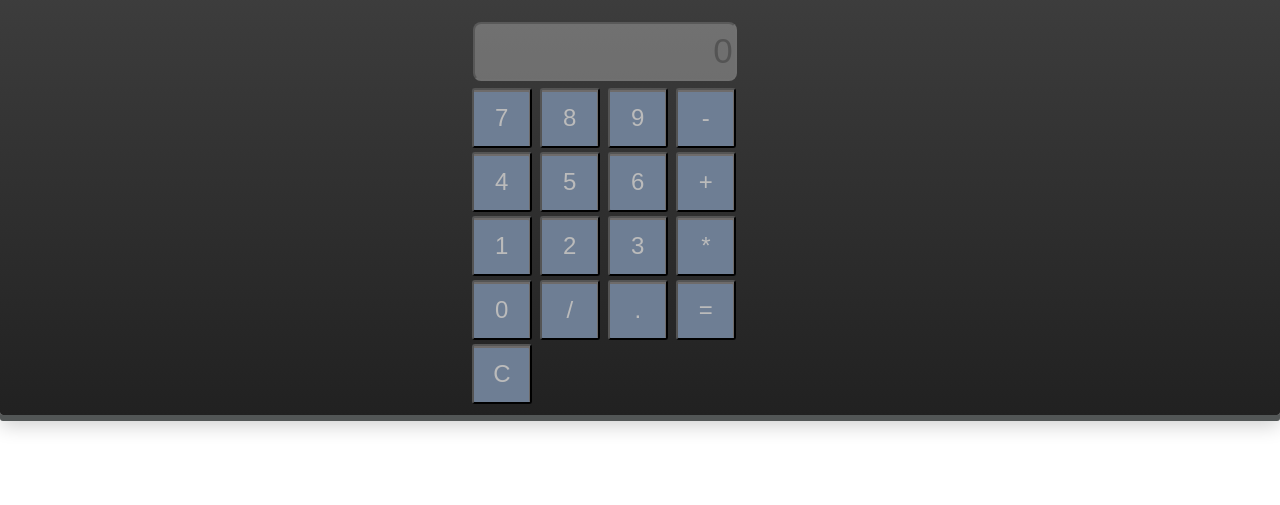
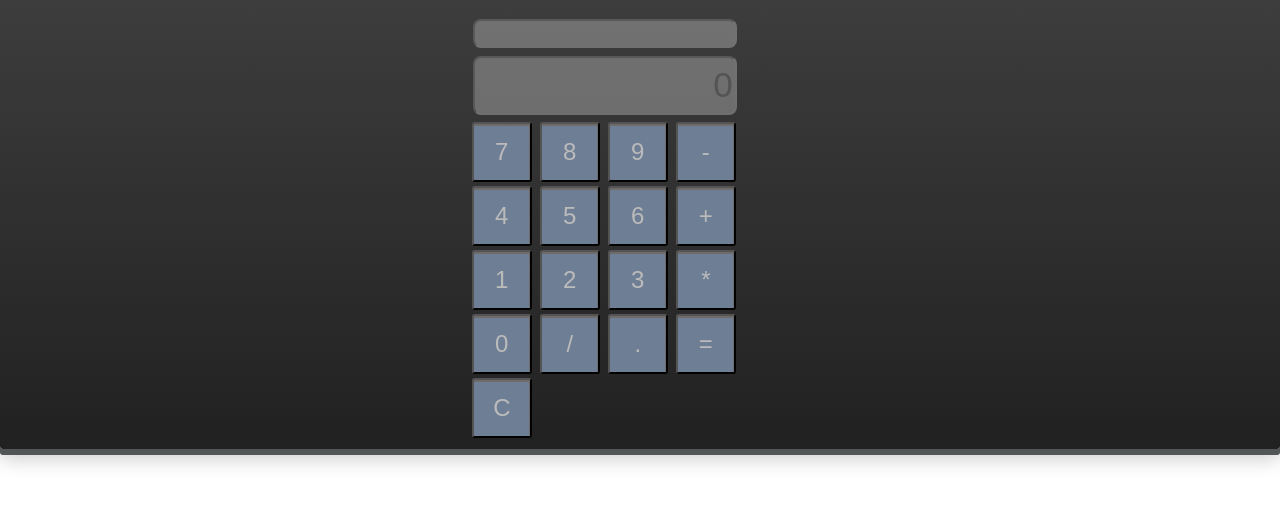
Before and after one commit to 87maza/calculator, a plain HTML site: page index.html in a window 1280 px wide. Shown: the part 81-586 px from the top of the page. Drawn offline with Linux system fonts and the light colour scheme.

Commit message:
added 2nd screen for calculation display

```diff
--- a/css/style.css
+++ b/css/style.css
@@ -16,6 +16,18 @@ body{
 form{
 
 }
+#screen2 {
+    width: 256px;
+    height: 23px;
+    text-align: right;
+    font-size: 18px;
+    border-radius: 8px;
+    margin: 3px;
+    margin-bottom:5px;
+    display: block;
+
+}
+
 #screen {
     width: 256px;
     height: 53px;
@@ -24,6 +36,7 @@ form{
     border-radius: 8px;
     margin: 3px;
     margin-bottom:5px;
+
 }
 
 input:focus {
--- a/index.html
+++ b/index.html
@@ -12,7 +12,7 @@
 	<div class="calculator">
 		<form>
 			<h1>MartinSoft CalculatorJS</h1>
-			<!-- <input name="screen" id="screen2" disabled> to show equation text-->
+			 <input name="screen" id="screen2" disabled>
 			<input name="screen" id="screen" disabled>
 			<br>
 			<input type="button" id="button" value="7" onClick="printToScreen('7')">
--- a/js/script.js
+++ b/js/script.js
@@ -1,4 +1,5 @@
 var display = document.getElementById("screen");  //grabs input screen stores it in a variable
+var cons = document.getElementById("screen2");
 display.value = "0";
 var result;  //establish this variable for the calculate() function
 var num1, num2;
@@ -23,6 +24,7 @@ function printToScreen(x){
 		display.value = '';
 	}
 	display.value += x;
+	cons.value += x;
 	//+= because you concatenate the strings when x is greater than single digits
 	//function will concatenate the numbers as strings and log onto the screen  tied to onclick() html
 }
@@ -33,6 +35,7 @@ add.addEventListener('click', function(){
 	num1 = parseFloat(display.value);
 	sign = add.value;
 	display.value='';
+	cons.value = num1 + sign;
 });
 
 var subtract = document.getElementById('subtract');
@@ -40,6 +43,7 @@ subtract.addEventListener('click', function(){
 	num1 = parseFloat(display.value);
 	sign = subtract.value;
 	display.value='';
+	cons.value = num1 + sign;
 });
 
 var divide = document.getElementById('divide');
@@ -47,6 +51,7 @@ divide.addEventListener('click', function(){
 	num1 = parseFloat(display.value);
 	sign = divide.value;
 	display.value='';
+	cons.value = num1 + sign;
 });
 
 var multiply = document.getElementById('multiply');
@@ -54,6 +59,7 @@ multiply.addEventListener('click', function(){
 	num1 = parseFloat(display.value);
 	sign = multiply.value;
 	display.value='';
+	cons.value = num1 + sign;
 });
 
 var equals = document.getElementById('equals');
@@ -75,11 +81,12 @@ equals.addEventListener('click',function(){
 			}
 
 	}
-	console.log(num1 + sign + num2);
+
 	result = parseFloat(oper[sign](num1,num2));
 	//result established decimal friendly and uses the operation objects
 	console.log(result);
 	display.value = result;
+	cons.value = num1 + sign + num2 + "=" + result;
 });
 
 var clear = document.getElementById('clear');
```
